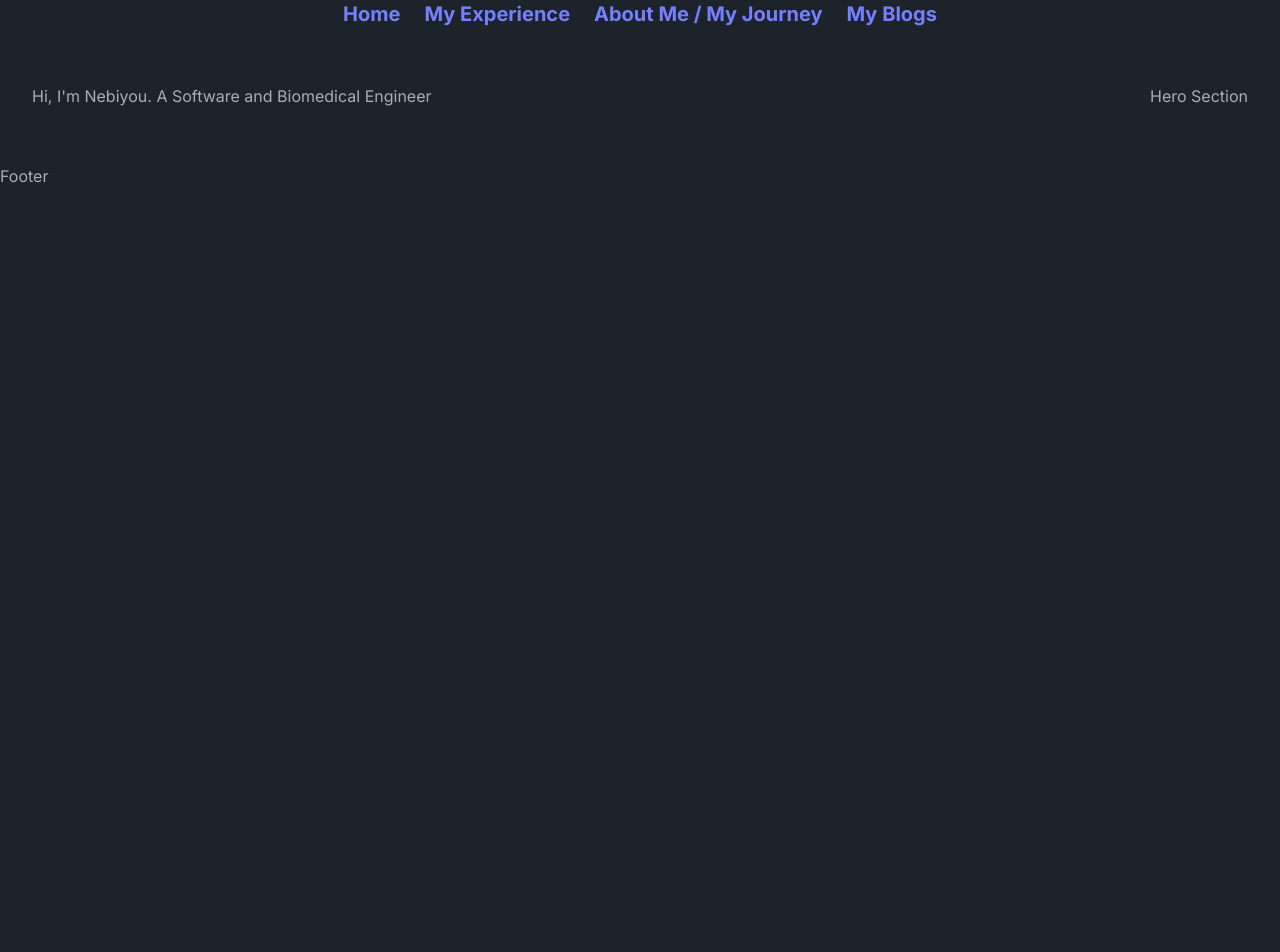
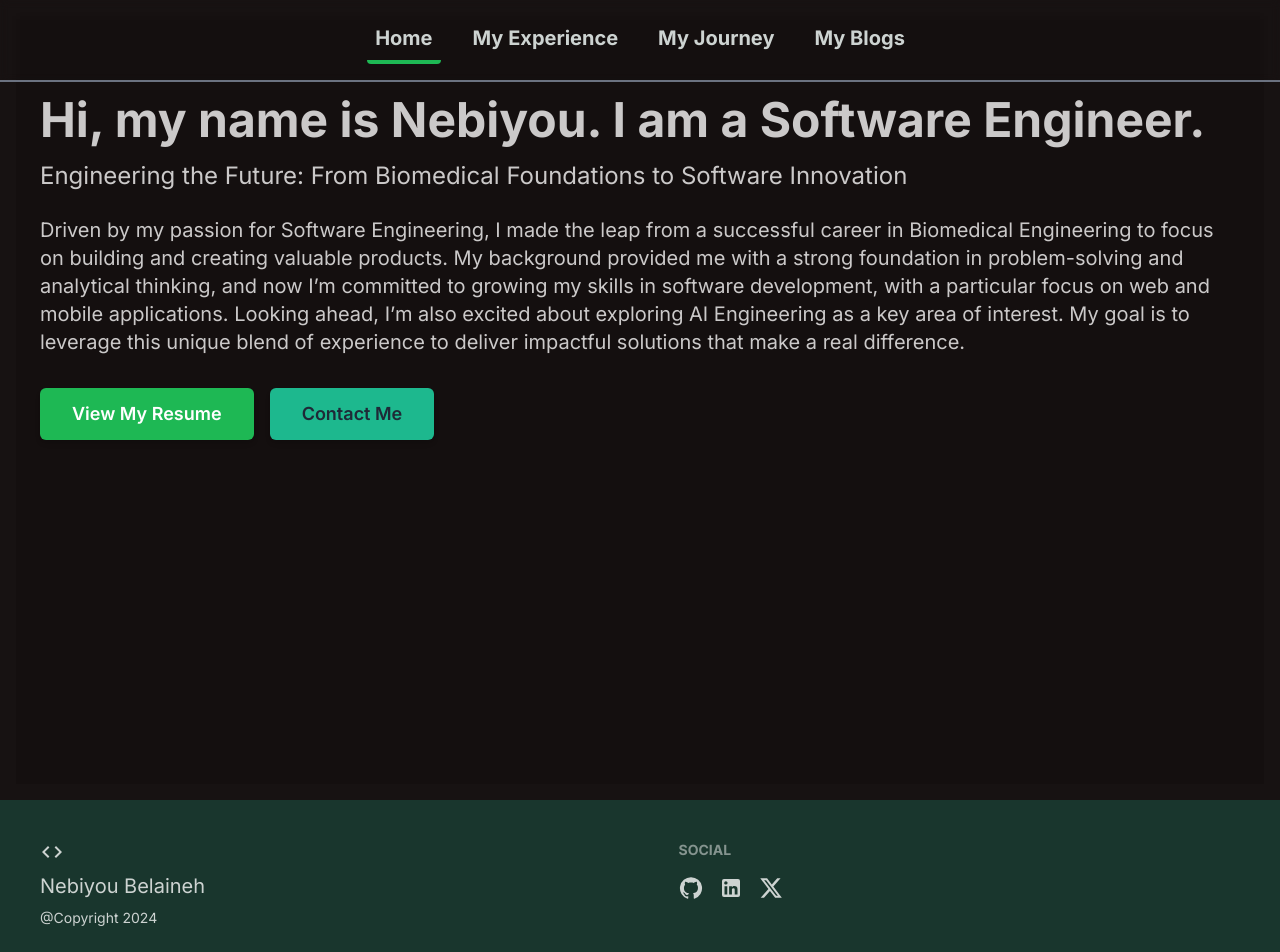
Before and after one commit to NebiyouBelaineh/my-portfolio-v1, a Next.js app: page / in a window 1280 px wide. Shown: the top 952 px of the page. Before the commit the page ends 800 px from the top, so only its background shows below. Built offline with nearby package versions, Linux system fonts and the light colour scheme.

Commit message:
Update Header and Footer, Update theme for the layout

```diff
--- a/app/components/Footer.tsx
+++ b/app/components/Footer.tsx
@@ -1,8 +1,35 @@
 import React from 'react'
+import GitHubIcon from '@mui/icons-material/GitHub';
+import LinkedInIcon from '@mui/icons-material/LinkedIn';
+import XIcon from '@mui/icons-material/X';
+import CodeIcon from '@mui/icons-material/Code';
 
 const Footer = () => {
+  const year = new Date().getFullYear();
   return (
-    <div>Footer</div>
+    <footer className="footer bg-neutral text-neutral-content p-10">
+      <aside>
+      <CodeIcon/>
+        <p className='text-xl'>
+          Nebiyou Belaineh
+        </p>
+        <p>@Copyright {year}</p>
+      </aside>
+      <nav>
+        <h6 className="footer-title">Social</h6>
+        <div className="grid grid-flow-col gap-4">
+        <a href='#'>
+          <GitHubIcon/>
+          </a>
+          <a href='#'>
+            <LinkedInIcon/>
+          </a>
+          <a href='#'>
+          <XIcon/>
+          </a>
+        </div>
+      </nav>
+    </footer>
   )
 }
 
--- a/app/components/Header.tsx
+++ b/app/components/Header.tsx
@@ -1,16 +1,43 @@
+"use client";
 import Link from 'next/link'
-import React from 'react'
+import React, { useEffect } from 'react'
+import MenuIcon from '@mui/icons-material/Menu';
 
 const Header = () => {
+  useEffect(() => {
+    const handleMenuToggle = () => {
+      const menu = document.getElementById('menu');
+      menu?.classList.toggle('hidden');
+    };
+
+    const burgerIcon = document.getElementById('burgerIcon');
+    burgerIcon?.addEventListener('click', handleMenuToggle);
+
+    // Cleanup the event listener on component unmount
+    return () => {
+      burgerIcon?.removeEventListener('click', handleMenuToggle);
+    };
+  }, []);
   return (
-    <div className='flex justify-center'>
-      <nav className='text-xl font-bold text-primary space-x-6'>
-        <Link href={"/"}>Home</Link>
-        <Link href={"/#projects"}>My Experience</Link>
-        <Link href={"/#aboutme"}>About Me / My Journey</Link>
-        <Link href={"/blog"}>My Blogs</Link>
-      </nav>
-    </div>
+    <>
+      <div className='fixed flex md:justify-center top-0 right-0 left-0 p-6 md:p-4 mb-4 border-b-2 border-gray-500 bg-blur backdrop-blur-sm'>
+        <nav className='hidden sm:flex text-xl font-bold text-neutral-content space-x-6'>
+          <Link className="p-2 rounded border-b-4 border-primary hover:bg-secondary hover:border-neutral hover:text-secondary-content" href={"/"}>Home</Link>
+          <Link className="p-2 rounded border-primary hover:border-neutral hover:bg-secondary hover:text-secondary-content" href={"/#projects"}>My Experience</Link>
+          <Link className="p-2 rounded border-primary hover:border-neutral hover:bg-secondary hover:text-secondary-content" href={"/#aboutme"}>My Journey</Link>
+          <Link className="p-2 rounded border-primary hover:border-neutral hover:bg-secondary hover:text-secondary-content" href={"/blog"}>My Blogs</Link>
+        </nav>
+        <div className='block sm:hidden bg-opacity-50'>
+          <MenuIcon id="burgerIcon" />
+          <nav id="menu" className='hidden rounded sm:flex text-lg font-bold text-neutral-content bg-neutral'>
+            <Link className="p-2 pl-4 block rounded border-b-4 border-primary hover:bg-secondary hover:text-secondary-content" href={"/"}>Home</Link>
+            <Link className="p-2 pl-4 block rounded border-primary hover:bg-secondary hover:text-secondary-content" href={"/#projects"}>My Experience</Link>
+            <Link className="p-2 pl-4 block rounded border-primary hover:bg-secondary hover:text-secondary-content" href={"/#aboutme"}>My Journey</Link>
+            <Link className="p-2 pl-4 block rounded border-primary hover:bg-secondary hover:text-secondary-content" href={"/blog"}>My Blogs</Link>
+          </nav>
+        </div>
+      </div>
+    </>
   )
 }
 
--- /dev/null
+++ b/app/components/Hero.tsx
@@ -0,0 +1,43 @@
+// components/Hero.tsx
+import React from 'react';
+
+const Hero: React.FC = () => {
+    return (
+        <section id="hero" className="bg-base-200 py-20">
+            <div className="container mx-auto px-6 text-center md:text-left">
+                {/* Headline */}
+                <h1 className="text-4xl md:text-5xl font-bold text-netural-content">
+                    Hi, my name is Nebiyou. I am a Software Engineer.
+                </h1>
+
+                {/* Subheadline */}
+                <p className="mt-4 text-xl md:text-2xl text-base-content">
+                    Engineering the Future: From Biomedical Foundations to Software Innovation
+                </p>
+
+                {/* Body Text */}
+                <p className="mt-6 text-lg md:text-xl text-base-content">
+                    Driven by my passion for Software Engineering, I made the leap from a successful career in Biomedical Engineering to focus on building and creating valuable products. My background provided me with a strong foundation in problem-solving and analytical thinking, and now I’m committed to growing my skills in software development, with a particular focus on web and mobile applications. Looking ahead, I’m also excited about exploring AI Engineering as a key area of interest. My goal is to leverage this unique blend of experience to deliver impactful solutions that make a real difference.
+                </p>
+
+                {/* Call to Action */}
+                <div className="mt-8 space-x-4">
+                    <a
+                        href="#resume"
+                        className="inline-block px-8 py-3 bg-primary text-white text-lg font-semibold rounded-md shadow-md hover:bg-blue-700 transition-colors"
+                    >
+                        View My Resume
+                    </a>
+                    <a
+                        href="#contact"
+                        className="inline-block px-8 py-3 bg-secondary text-gray-800 text-lg font-semibold rounded-md shadow-md hover:bg-gray-400 transition-colors"
+                    >
+                        Contact Me
+                    </a>
+                </div>
+            </div>
+        </section>
+    );
+};
+
+export default Hero;
--- a/app/layout.tsx
+++ b/app/layout.tsx
@@ -17,10 +17,12 @@ export default function RootLayout({
   children: React.ReactNode;
 }>) {
   return (
-    <html lang="en" data-theme="dark" scroll-behavior="smooth">
+    <html lang="en" data-theme="forest" scroll-behavior="smooth">
       <body className={inter.className}>
         <Header/>
+        <main className="flex p-4 h-screen">
         {children}
+        </main>
         <Footer/>
       </body>
     </html>
--- a/app/page.tsx
+++ b/app/page.tsx
@@ -1,20 +1,8 @@
 import Image from "next/image";
+import Hero from "./components/Hero";
 
 export default function Home() {
   return (
-    <main className="flex">
-      <section className="p-2 md:p-4 w-full">
-        <div className="py-6 flex justify-between">
-          <div className="flex p-4">
-            <h1>
-              Hi, I'm Nebiyou. <span>A Software and Biomedical Engineer</span>
-            </h1>
-          </div>
-          <div className="flex p-4">
-            <h2>Hero Section</h2>
-          </div>
-        </div>
-      </section>
-    </main>
+    <Hero/>
   );
 }
--- a/package.json
+++ b/package.json
@@ -9,6 +9,10 @@
     "lint": "next lint"
   },
   "dependencies": {
+    "@emotion/react": "^11.13.3",
+    "@emotion/styled": "^11.13.0",
+    "@mui/icons-material": "^6.0.2",
+    "@mui/material": "^6.0.2",
     "next": "14.2.7",
     "react": "^18",
     "react-dom": "^18"
--- a/tailwind.config.ts
+++ b/tailwind.config.ts
@@ -18,5 +18,9 @@ const config: Config = {
   plugins: [
     require('daisyui'),
   ],
+  daisyui:{
+    themes: ["forest", "light", "dark"]
+  }
 };
+
 export default config;
```
Also changed, not shown: 1 other file (tests, documents, lock files or other folders).
